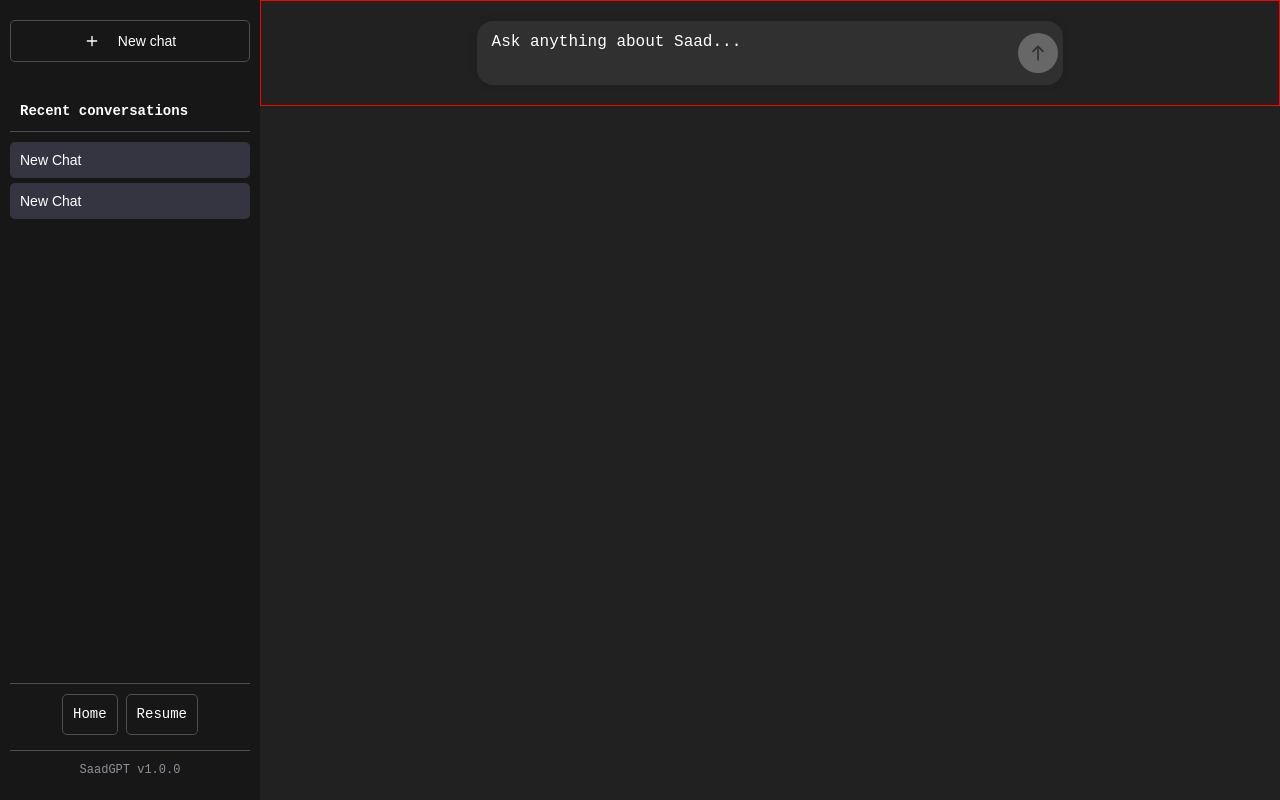
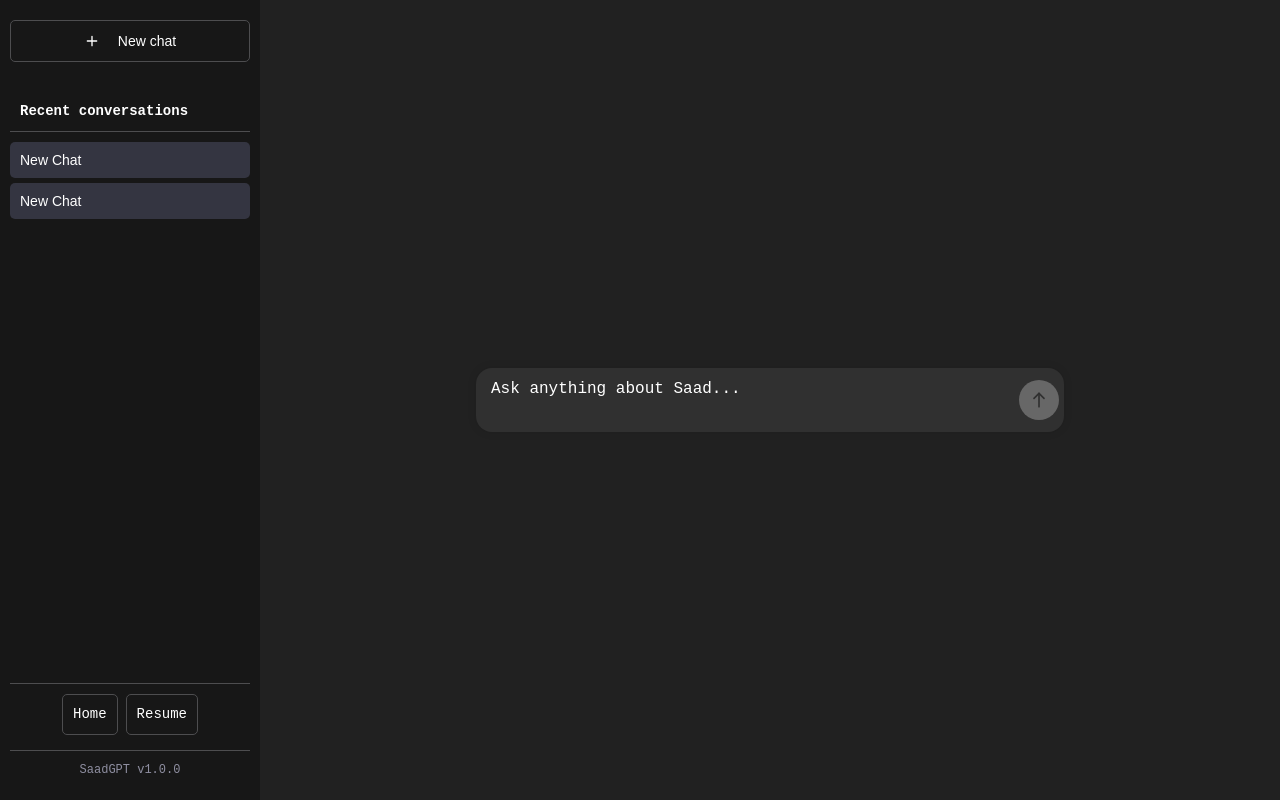
Before and after one commit to notsaad/site, a React (Create React App) app: page /saadgpt in a window 1280 px wide. Built offline with nearby package versions, Linux system fonts and the light colour scheme; a web font is replaced by a local one.

Commit message:
properly size and position input area
Signed-off-by: notsaad <saadmazharr@gmail.com>

```diff
--- a/src/components/saadgpt/InputArea.tsx
+++ b/src/components/saadgpt/InputArea.tsx
@@ -9,7 +9,7 @@ interface InputAreaProps {
 
 export const InputArea: React.FC<InputAreaProps> = () => {
   return (
-    <InputContainer style={{ border: "1px solid red" }}>
+    <InputContainer style={{ width: "100%" }}>
       <InputWrapper>
         <TextArea
           placeholder="Ask anything about Saad..."
--- a/src/components/saadgpt/index.tsx
+++ b/src/components/saadgpt/index.tsx
@@ -137,10 +137,20 @@ export const SaadGPT: React.FC = () => {
 
         <MainContent>
         {currentConversation?.messages.length === 0 ? (
-            <InputArea
-              onSendMessage={handleNewMessage}
-              isProcessing={isProcessing}
-            />
+            <div
+                style={{
+                    flex: 1,
+                    display: "flex",
+                    flexDirection: "column",
+                    justifyContent: "center",
+                    alignItems: "center",
+                }}
+            >
+                <InputArea
+                onSendMessage={handleNewMessage}
+                isProcessing={isProcessing}
+                />
+            </div>
         ) : (
           <MessagesContainer>
             {currentConversation?.messages.map((message) => (
```
